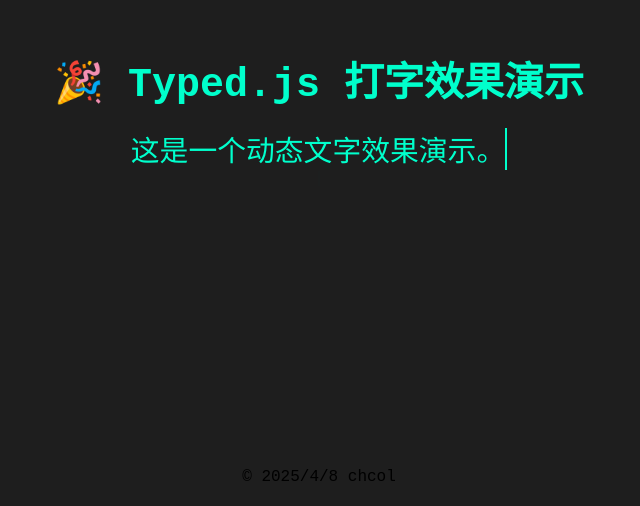
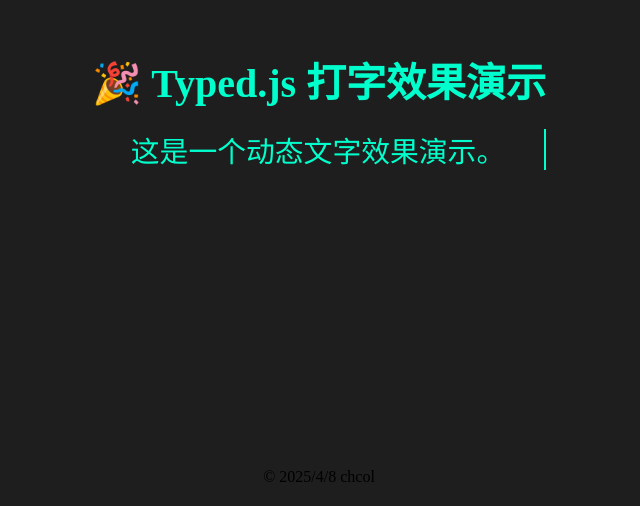
Before and after one commit to chcol/My-Experiments, a plain HTML site: page index.html in a window 1280 px wide. Shown: the part 294-800 px from the top of the page, without its empty margins (321-961 px from the left). Drawn offline with nearby package versions, Linux system fonts and the light colour scheme.

Commit message:
Initial commit

```diff
--- /dev/null
+++ b/css/style.css
@@ -0,0 +1,56 @@
+body {
+  margin: 0;
+  background-color: #1e1e1e;
+  color: #00ffcc;
+  height: 100vh;
+  display: flex;
+  flex-direction: column;
+  justify-content: center;
+  align-items: center;
+  text-align: center;
+}
+
+.container {
+  text-align: center;
+}
+
+h1 {
+  font-size: 2.5em;
+  margin-bottom: 20px;
+}
+
+#typed-output {
+  font-size: 1.8em;
+  border-right: 2px solid #00ffcc;
+  white-space: nowrap;
+  overflow: hidden;
+}
+
+/* 版权信息样式，固定在页面底部 */
+.footer {
+  position: fixed;
+  bottom: 20px;
+  width: 100%;
+  text-align: center;
+  font-size: 1em;
+  color: #000000;
+}
+
+/* 黑暗模式 */
+@media (prefers-color-scheme: dark) {
+  body {
+    background-color: #121212;
+    color: #ffffff;
+  }
+
+  .footer {
+    color: #ffffff;
+  }
+}
+
+/* 白天模式 */
+@media (prefers-color-scheme: light) {
+  .footer {
+    color: #000000;
+  }
+}
--- a/index.html
+++ b/index.html
@@ -2,86 +2,20 @@
 <html lang="zh">
 <head>
   <meta charset="UTF-8">
-  <title>Typed.js Demo</title>
-  <style>
-    body {
-      font-family: 'Courier New', Courier, monospace;
-      background-color: #1e1e1e;
-      color: #00ffcc;
-      display: flex;
-      flex-direction: column;
-      align-items: center;
-      justify-content: center;
-      height: 100vh;
-      margin: 0;
-    }
-    h1 {
-      font-size: 2.5em;
-      margin-bottom: 20px;
-    }
-    #typed-output {
-      font-size: 1.8em;
-      border-right: 2px solid #00ffcc;
-      white-space: nowrap;
-      overflow: hidden;
-    }
-    /* 新增的版权部分样式 */
-    .footer {
-      position: absolute; /* 确保其固定在页面的最下方 */
-      bottom: 20px; /* 距离页面底部的距离 */
-      text-align: center;
-      font-size: 1em;
-      color: #000000; /* 默认黑色 */
-      width: 100%; /* 使版权文本居中 */
-    }
-
-    /* 针对黑暗模式的样式 */
-    @media (prefers-color-scheme: dark) {
-      body {
-        background-color: #121212;
-        color: #ffffff; /* 黑暗模式下文字为白色 */
-      }
-      .footer {
-        color: #ffffff; /* 黑暗模式下版权文字为白色 */
-      }
-    }
-
-    /* 针对白天模式的样式 */
-    @media (prefers-color-scheme: light) {
-      .footer {
-        color: #000000; /* 白天模式下版权文字为黑色 */
-      }
-    }
-  </style>
-  <!-- 引入 Typed.js -->
+  <title>大杂烩，朋友</title>
+  <link rel="stylesheet" href="css/style.css">
+  <!-- 注意：先引入 Typed.js，再引入你的脚本 -->
   <script src="https://cdn.jsdelivr.net/npm/typed.js@2.0.12"></script>
+  <script src="js/script.js" defer></script> <!-- 用 defer 避免阻塞 -->
 </head>
 <body>
 
-  <h1>🎉 Typed.js 打字效果演示</h1>
-  <div id="typed-output"></div>
+  <div class="container">
+    <h1>🎉 Typed.js 打字效果演示</h1>
+    <div id="typed-output"></div>
+  </div>
 
   <div class="footer">© 2025/4/8 chcol</div>
 
-  <script>
-    document.addEventListener("DOMContentLoaded", function () {
-      new Typed("#typed-output", {
-        strings: [
-          "你好，欢迎来到打字机的世界！",
-          "这是一个动态文字效果演示。",
-          "使用 Typed.js，简单又酷炫。",
-          "你也可以加入你自己的文字哦！"
-        ],
-        typeSpeed: 60,
-        backSpeed: 30,
-        backDelay: 1500,
-        startDelay: 500,
-        loop: true,
-        showCursor: true,
-        cursorChar: '|'
-      });
-    });
-  </script>
-
 </body>
 </html>
--- /dev/null
+++ b/js/script.js
@@ -0,0 +1,17 @@
+document.addEventListener("DOMContentLoaded", function () {
+  new Typed("#typed-output", {
+	strings: [
+	  "你好，欢迎来到打字机的世界！",
+	  "这是一个动态文字效果演示。",
+	  "使用 Typed.js，简单又酷炫。",
+	  "你也可以加入你自己的文字哦！"
+	],
+	typeSpeed: 60,
+	backSpeed: 30,
+	backDelay: 1500,
+	startDelay: 500,
+	loop: true,
+	showCursor: true,
+	cursorChar: '|'
+  });
+});
```
